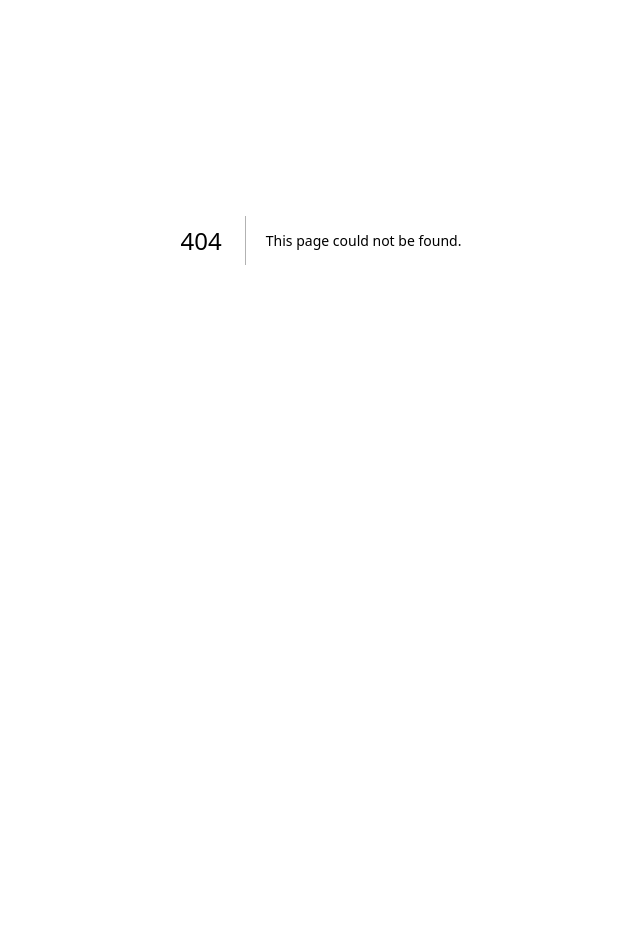
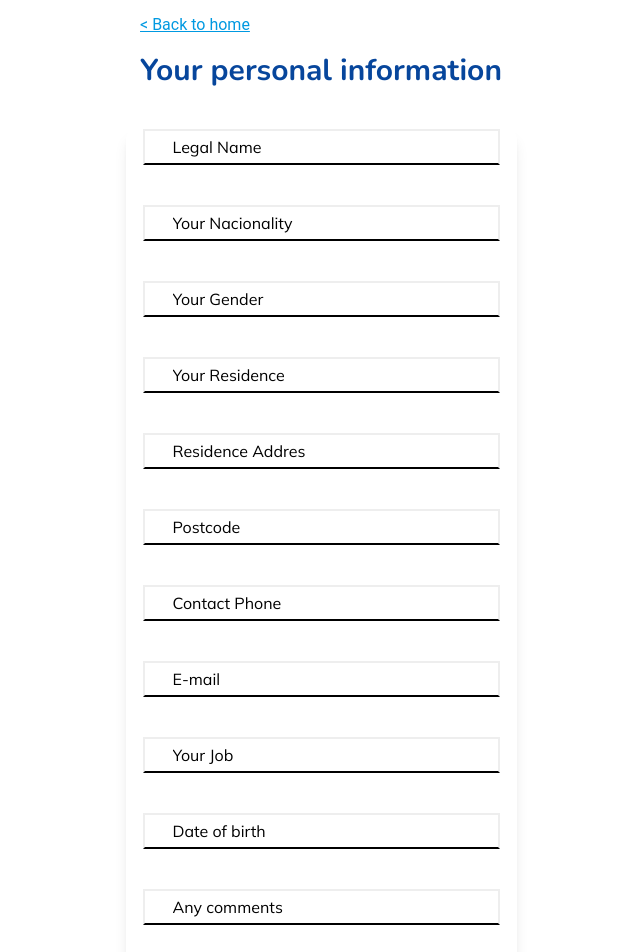
Before and after one commit to CarolinaVrl/CoWorkingLab, a Next.js app: page /application/steps/stepsPersonalInfoPage in a window 1280 px wide. Before the commit this address had no page. Shown: the part 160-1112 px from the top of the page, without its empty margins (319-959 px from the left). Before the commit the page ends 800 px from the top, so only its background shows below. Built offline with nearby package versions, Linux system fonts and the light colour scheme.

Commit message:
feat: step personal information

```diff
--- /dev/null
+++ b/components/FooterSteps.tsx
@@ -0,0 +1,5 @@
+function FooterSteps() {
+  return <div></div>;
+}
+
+export default FooterSteps;
--- a/components/StepsPersonalInfo.tsx
+++ b/components/StepsPersonalInfo.tsx
@@ -1,5 +1,122 @@
+import { Field, Form, Formik } from 'formik';
 function StepsPersonalInfo() {
-  return <div></div>;
+  const showData = (values: object) => {
+    alert(values);
+  };
+  return (
+    <div className="flex flex-col items-center justify-center gap-10 py-[60px]">
+      <section className="px-3.5 flex flex-col gap-4">
+        <a
+          href="/"
+          className="font-normal underline decoration-solid text-mulish text-blueLight"
+        >
+          {`< Back to home`}
+        </a>
+        <div className="text-center">
+          <h2 className="text-blueDark text-3xl font-bold font-nunito ">
+            Your personal information
+          </h2>
+        </div>
+      </section>
+
+      <section>
+        <Formik
+          initialValues={{
+            name: '',
+            nacionality: '',
+            gender: '',
+            residence: '',
+            addres: '',
+            postcode: '',
+            phone: '',
+            email: '',
+            job: '',
+            birthday: '',
+            comments: '',
+          }}
+          onSubmit={showData}
+        >
+          <Form className="rounded-[10px] w-[391px] shadow-lg  font-mulish  flex flex-col px-[17px] gap-10 pb-16 items-center text-left">
+            <Field
+              className=" font-mulish w-full px-7 py-1 border-b-black border-b-solid border-2                outline-none focus:border-b-blueLight peer placeholder-black"
+              name="name"
+              placeholder="Legal Name"
+              type=""
+            />
+            <Field
+              className=" font-mulish w-full px-7 py-1 border-b-black border-b-solid border-2                outline-none focus:border-b-blueLight peer placeholder-black"
+              name="nacionality"
+              placeholder="Your Nacionality"
+              type=""
+            />
+            <Field
+              className=" font-mulish w-full px-7 py-1 border-b-black border-b-solid border-2                outline-none focus:border-b-blueLight peer placeholder-black"
+              name="gender"
+              placeholder="Your Gender"
+              type=""
+            />
+            <Field
+              className=" font-mulish w-full px-7 py-1 border-b-black border-b-solid border-2                outline-none focus:border-b-blueLight peer placeholder-black"
+              name="residence"
+              placeholder="Your Residence"
+              type=""
+            />
+            <Field
+              className=" font-mulish w-full px-7 py-1 border-b-black border-b-solid border-2                outline-none focus:border-b-blueLight peer placeholder-black"
+              name="addres"
+              placeholder="Residence Addres"
+              type=""
+            />
+            <Field
+              className="font-mulish w-full px-7 py-1 border-b-black border-b-solid border-2                outline-none focus:border-b-blueLight peer placeholder-black"
+              name="postcode"
+              placeholder="Postcode"
+              type=""
+            />
+            <Field
+              className="font-mulish w-full px-7 py-1 border-b-black border-b-solid border-2                outline-none focus:border-b-blueLight peer placeholder-black"
+              name="phone"
+              placeholder="Contact Phone"
+              type=""
+            />
+            <Field
+              className="font-mulish w-full px-7 py-1 border-b-black border-b-solid border-2                outline-none focus:border-b-blueLight peer placeholder-black"
+              name="email"
+              placeholder="E-mail"
+              type=""
+            />
+            <Field
+              className="font-mulish w-full px-7 py-1 border-b-black border-b-solid border-2                outline-none focus:border-b-blueLight peer placeholder-black"
+              name="job"
+              placeholder="Your Job"
+              type=""
+            />
+            <Field
+              className="font-mulish w-full px-7 py-1 border-b-black border-b-solid border-2                outline-none focus:border-b-blueLight peer placeholder-black"
+              name="birthday"
+              placeholder="Date of birth"
+              type=""
+            />
+            <Field
+              className="font-mulish w-full px-7 py-1 border-b-black border-b-solid border-2                outline-none focus:border-b-blueLight peer placeholder-black"
+              name="comments"
+              placeholder="Any comments"
+              type=""
+            />
+            <button
+              className="text-white w-full text-sm h-[55.92px] rounded-[10px] bg-blueLight text-mulish font-bold"
+              type="submit"
+            >
+              SAVE AND CONTINUE
+            </button>
+          </Form>
+        </Formik>
+      </section>
+      <h2 className="underline decoration-solid font-bold font-nunito text-center text-xl text-blueDark">
+        Help & frequency questions
+      </h2>
+    </div>
+  );
 }
 
 export default StepsPersonalInfo;
--- a/components/Text-card-home.tsx
+++ b/components/Text-card-home.tsx
@@ -7,7 +7,6 @@ function TextCardHome({ children }: itextcard) {
     <p className="font-mulish font-light text-[#000000] text-base ">
       {children}
     </p>
-    // i am commint
   );
 }
 
--- a/package.json
+++ b/package.json
@@ -23,6 +23,7 @@
     "css": "^3.0.0",
     "eslint": "8.38.0",
     "eslint-config-next": "13.3.0",
+    "formik": "^2.2.9",
     "next": "13.3.0",
     "react": "18.2.0",
     "react-dom": "18.2.0",
--- a/pages/application/application.tsx
+++ b/pages/application/application.tsx
@@ -6,7 +6,7 @@ export default function Home() {
       <div className="bg-red-200">HOLA mundo soy aplicationaaaaa</div>
       <li>
         <Link href="/">Volver Home</Link>
-        <Link href="/application/steps/steps">aaa</Link>
+        <Link href="/application/steps/stepsPersonalInfoPage">aaa</Link>
       </li>
     </>
   );
--- a/pages/application/steps/steps.tsx
+++ /dev/null
@@ -1,7 +0,0 @@
-import LayoutSteps from '@/Layout/layoutSteps';
-
-function steps() {
-  return <LayoutSteps>asd</LayoutSteps>;
-}
-
-export default steps;
--- /dev/null
+++ b/pages/application/steps/stepsPersonalInfoPage.tsx
@@ -0,0 +1,12 @@
+import LayoutSteps from '@/Layout/layoutSteps';
+import StepsPersonalInfo from '@/components/StepsPersonalInfo';
+
+function stepsPersonalInfoPage() {
+  return (
+    <LayoutSteps>
+      <StepsPersonalInfo />
+    </LayoutSteps>
+  );
+}
+
+export default stepsPersonalInfoPage;
```
Also changed, not shown: 2 other files (tests, documents, lock files or other folders).
